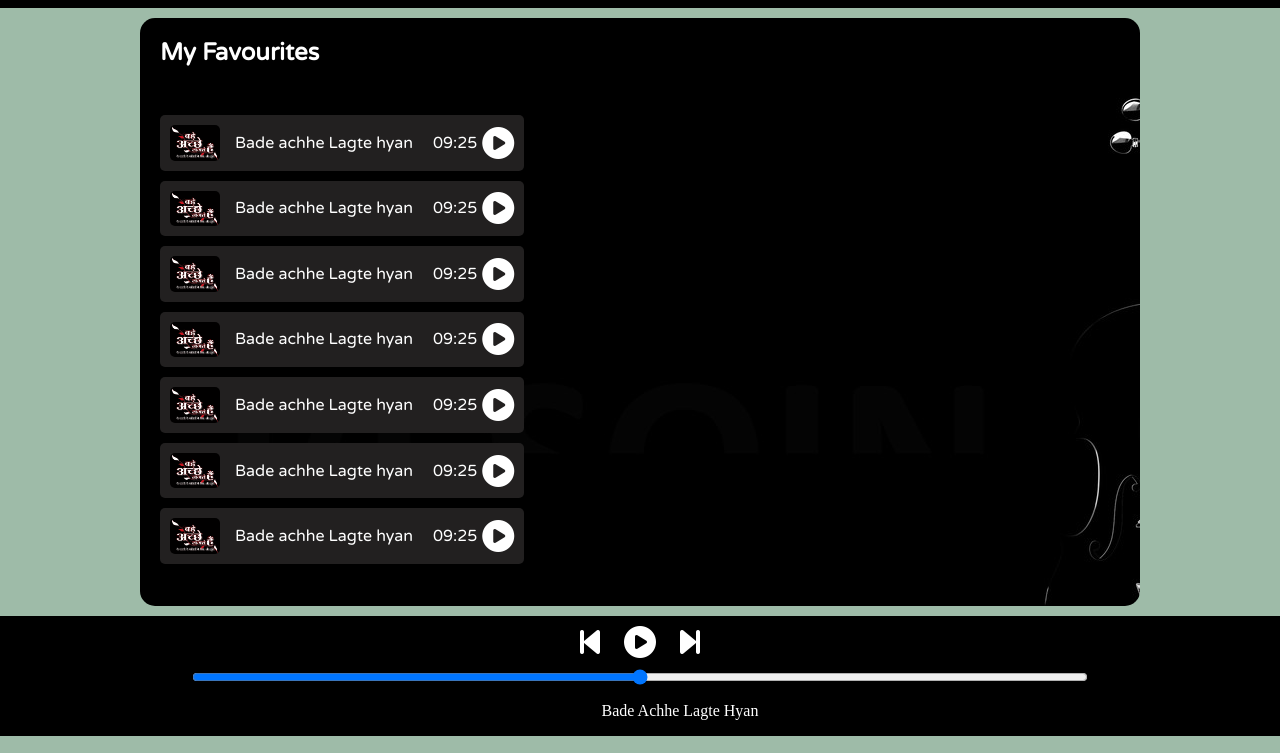
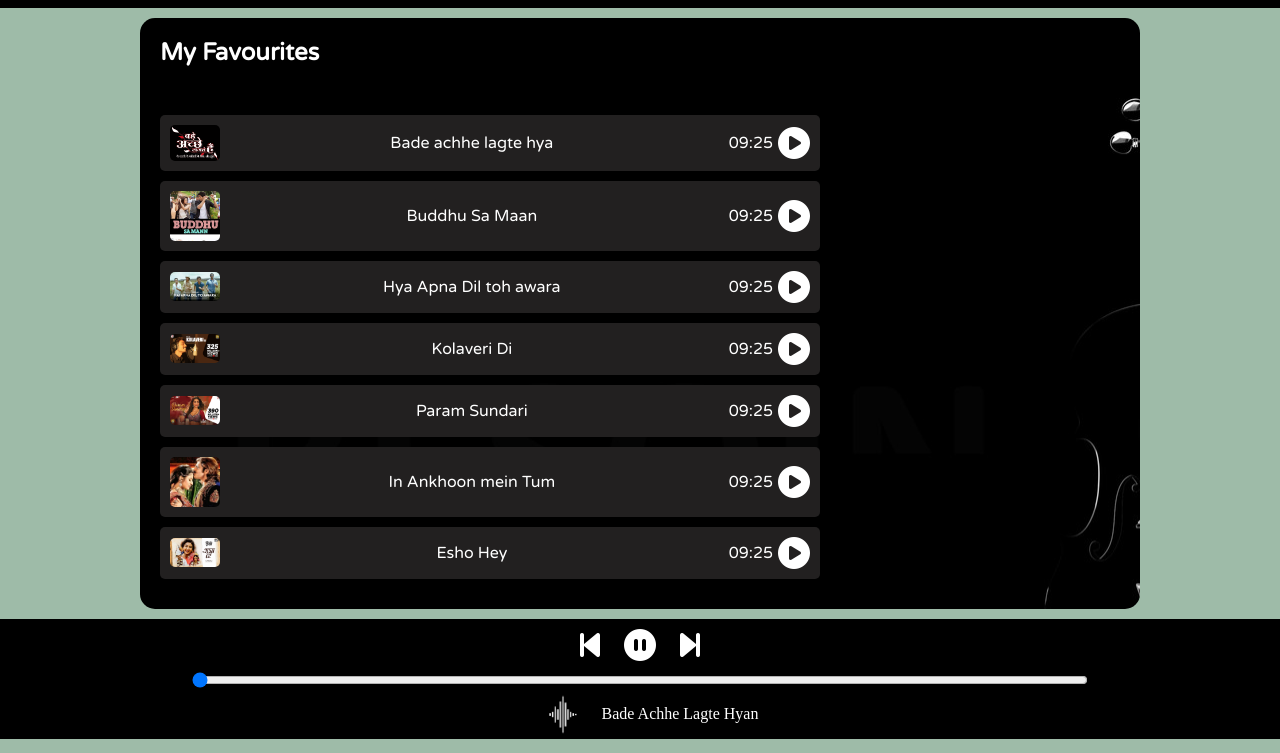
Before and after one commit to amnotcreative/Spotify-CLone, a plain HTML site: page index.html in a window 1280 px wide. Both pictures are taken after a click on the icon 640 px from the left and 689 px from the top of the page. Shown: the part 47-800 px from the top of the page. Drawn offline with Linux system fonts and the light colour scheme.

Commit message:
Songs Updated

```diff
--- a/index.html
+++ b/index.html
@@ -23,56 +23,56 @@
                 <h2>My Favourites</h2>
                 <div class="songs">
                     <div class="songItem">
-                        <img src="song.png" alt="songImage" class="songPic">
-                        <span>Bade achhe Lagte hyan</span>
+                        <img src="cover/1.png" alt="songImage" class="songPic">
+                        <span class="songName">Bade Achhe Lagte Hyan</span>
                         <span class="songDetails">
                             <span class="timestamp">09:25</span>
                             <i class="fas fa-2x fa-play-circle"></i>
                         </span>
                     </div>
                     <div class="songItem">
-                        <img src="song.png" alt="songImage" class="songPic">
-                        <span>Bade achhe Lagte hyan</span>
+                        <img src="cover/2.jpg" alt="songImage" class="songPic">
+                        <span class="songName">Buddhu Sa Mann</span>
                         <span class="songDetails">
                             <span class="timestamp">09:25</span>
                             <i class="fas fa-2x fa-play-circle"></i>
                         </span>
                     </div>
                     <div class="songItem">
-                        <img src="song.png" alt="songImage" class="songPic">
-                        <span>Bade achhe Lagte hyan</span>
+                        <img src="cover/3.jpg" alt="songImage" class="songPic">
+                        <span class="songName">Hya Apna Dil to Awara</span>
                         <span class="songDetails">
                             <span class="timestamp">09:25</span>
                             <i class="fas fa-2x fa-play-circle"></i>
                         </span>
                     </div>
                     <div class="songItem">
-                        <img src="song.png" alt="songImage" class="songPic">
-                        <span>Bade achhe Lagte hyan</span>
+                        <img src="cover/4.jpg" alt="songImage" class="songPic">
+                        <span class="songName">Kolaveri Di</span>
                         <span class="songDetails">
                             <span class="timestamp">09:25</span>
                             <i class="fas fa-2x fa-play-circle"></i>
                         </span>
                     </div>
                     <div class="songItem">
-                        <img src="song.png" alt="songImage" class="songPic">
-                        <span>Bade achhe Lagte hyan</span>
+                        <img src="cover/5.jpg" alt="songImage" class="songPic">
+                        <span class="songName">Param Sundari</span>
                         <span class="songDetails">
                             <span class="timestamp">09:25</span>
                             <i class="fas fa-2x fa-play-circle"></i>
                         </span>
                     </div>
                     <div class="songItem">
-                        <img src="song.png" alt="songImage" class="songPic">
-                        <span>Bade achhe Lagte hyan</span>
+                        <img src="cover/6.jpg" alt="songImage" class="songPic">
+                        <span class="songName">In Ankhon Mein Tum</span>
                         <span class="songDetails">
                             <span class="timestamp">09:25</span>
                             <i class="fas fa-2x fa-play-circle"></i>
                         </span>
                     </div>
                     <div class="songItem">
-                        <img src="song.png" alt="songImage" class="songPic">
-                        <span>Bade achhe Lagte hyan</span>
+                        <img src="cover/7.jpg" alt="songImage" class="songPic">
+                        <span class="songName">Esho Hya</span>
                         <span class="songDetails">
                             <span class="timestamp">09:25</span>
                             <i class="fas fa-2x fa-play-circle"></i>
@@ -92,13 +92,13 @@
             <div class="icons">
                 <!--font awesome icons-->
                 <i class="fas fa-2x fa-step-backward"></i>
-                <i class="fas fa-2x fa-play-circle"></i>
+                <i class="fas fa-2x fa-play-circle" id="masterPlay"></i>
                 <i class="fas fa-2x fa-step-forward"></i>
             </div>
             <input type="range" name="range" id="progressBar" min="0" max="100">
 
             <div class="songInfo">
-                <img class="gif" src="audio play.gif" width="80px" alt="gif">
+                <img class="gif" src="audio play.gif" width="80px" alt="gif" id="gif">
                 <span>Bade Achhe Lagte Hyan</span>
             </div>
 
--- a/script.js
+++ b/script.js
@@ -0,0 +1,58 @@
+console.log("Welcome to My Spotify");
+
+//Initialize the Variables
+let songIndex = 0;
+let audioElement = new Audio('songs/Bade_Achhe_Lagte_Hain_Shreya_Ghos_(getmp3.pro).mp3');
+let masterPlay = document.getElementById('masterPlay');
+let progressBar = document.getElementById('progressBar');
+progressBar.value = 0;
+let gif = document.getElementById('gif');
+let songItems = Array.from(document.getElementsByClassName("songItem"));
+
+let songs =[
+    {songName: "Bade achhe lagte hya", filepath: "songs/Bade_Achhe_Lagte_Hain_Shreya_Ghos_(getmp3.pro).mp3", coverPath: "cover/1.png"},
+    {songName: "Buddhu Sa Maan", filepath: "songs/Buddhu Sa Mann Lyric Video – Kapoor & Sons _ Sidharth _ Alia _ Fawad _ Rishi Kapoor _ Armaan _ Amaal.mp3", coverPath: "cover/2.jpg"},
+    {songName: "Hya Apna Dil toh awara", filepath: "songs/Hai Apna Dil To Awara _ Sanam ft. Soogum Sookha.mp3", coverPath: "cover/3.jpg"},
+    {songName: "Kolaveri Di", filepath: "songs/3 - Why This Kolaveri Di Official Video _ Dhanush, Anirudh.mp3", coverPath: "cover/4.jpg"},
+    {songName: "Param Sundari", filepath: "songs/Param Sundari -Official Video _ Mimi _ Kriti Sanon, Pankaj Tripathi _ @A. R. Rahman_ Shreya _Amitabh.mp3", coverPath: "cover/5.jpg"},
+    {songName: "In Ankhoon mein Tum", filepath: "songs/In Aankhon Mein Tum - Jodha Akbar (Extended Full Version) Lagu India Terpopuler.mp3", coverPath: "cover/6.jpg"},
+    {songName: "Esho Hey", filepath: "songs/Esho Hey (এসো হে) _ Ek Je Chhilo Raja _ Jishhu _ Shreya _ Ishan _ Indraadip _ Srijato _ Srijit _ SVF.mp3", coverPath: "cover/7.jpg"},
+]
+
+songItems.forEach((element, i)=>{
+    console.log(element, i);
+    element.getElementsByClassName("songPic")[0].src = songs[i].coverPath;
+    element.getElementsByClassName("songName")[0].innerText = songs[i].songName;
+
+})
+
+//audioElement.play();
+
+//Handle play/pause click
+masterPlay.addEventListener('click', ()=>{
+    if(audioElement.paused || audioElement.currentTime<=0){
+        audioElement.play();
+        masterPlay.classList.remove('fa-play-circle');
+        masterPlay.classList.add('fa-pause-circle');
+        gif.style.opacity = 1;
+    }
+    else
+    {
+        audioElement.pause();
+        masterPlay.classList.remove('fa-pause-circle');
+        masterPlay.classList.add('fa-play-circle');
+        gif.style.opacity = 0;
+    }
+})
+
+//Listen to Events
+audioElement.addEventListener('timeupdate', ()=>{
+
+    //Update Seekbar
+    progress = parseInt((audioElement.currentTime/audioElement.duration) * 100);
+    progressBar.value = progress;
+})
+
+progressBar.addEventListener('change', ()=>{
+    audioElement.currentTime = (progressBar.value * audioElement.duration) / 100;
+})
--- a/style.css
+++ b/style.css
@@ -54,6 +54,7 @@ nav ul li a{
 .songs{
     margin-top: 48px;
     padding: 0;
+    min-width: 50vw;
 }
 
 .songItem{
```
Also changed, not shown: cover/1.png (renamed from song.png), cover/2.jpg (added), cover/3.jpg (added), cover/4.jpg (added), cover/5.jpg (added), cover/6.jpg (added), cover/7.jpg (added), 7 other files.
